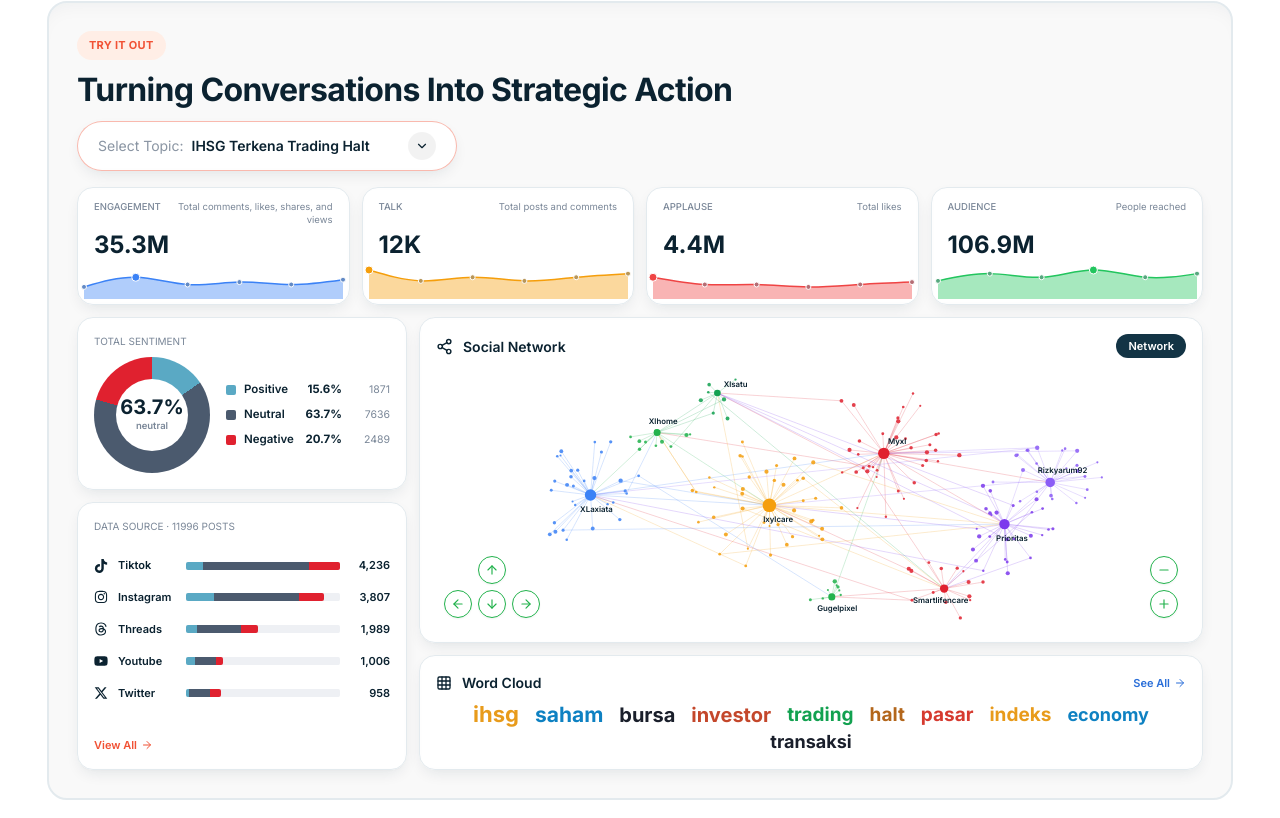
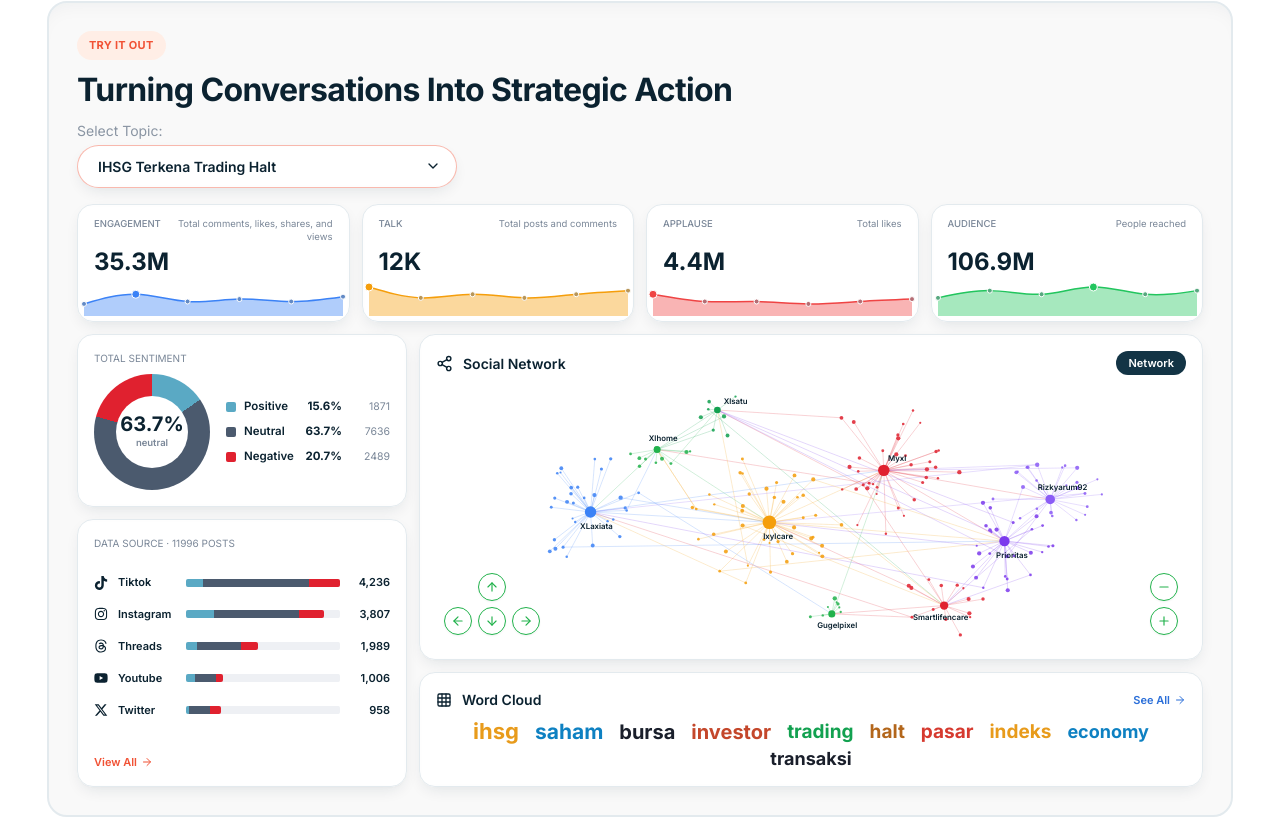
Before and after one commit to aliviaali/socindex, a Next.js app: page / in a window 1280 px wide. Shown: the part 5480-6298 px from the top of the page. Built offline with nearby package versions, Linux system fonts and the light colour scheme.

Commit message:
Update GlassSelect.tsx

```diff
--- a/components/GlassSelect.tsx
+++ b/components/GlassSelect.tsx
@@ -1,103 +1,31 @@
 "use client";
-
-import { useEffect, useId, useRef, useState } from "react";
+import { useId, type ReactNode } from "react";
 import { LuChevronDown } from "react-icons/lu";
 import { cn } from "@/lib/cn";
-
-type Opt = { value: string; label: string };
-
-/**
- * Dropdown kustom ber-glassmorphism (menggantikan <select> bawaan browser).
- * Mendukung keyboard (↑ ↓ Enter Esc), klik di luar untuk menutup, dan `name` untuk form (input hidden).
- */
-export function GlassSelect({
-  options, value, onChange, placeholder = "Select", name, id, ariaLabel, className, buttonClassName, menuClassName, prefix,
-}: {
-  options: readonly Opt[];
-  value: string;
-  onChange: (v: string) => void;
-  placeholder?: string;
-  name?: string;
-  id?: string;
-  ariaLabel?: string;
-  className?: string;
-  buttonClassName?: string;
-  menuClassName?: string;
-  prefix?: React.ReactNode;
-}) {
-  const [open, setOpen] = useState(false);
-  const [hi, setHi] = useState(0);
-  const root = useRef<HTMLDivElement>(null);
-  const uid = useId();
-  const cur = options.find((o) => o.value === value);
-
-  useEffect(() => {
-    if (!open) return;
-    const away = (e: MouseEvent) => !root.current?.contains(e.target as Node) && setOpen(false);
-    document.addEventListener("mousedown", away);
-    return () => document.removeEventListener("mousedown", away);
-  }, [open]);
-
-  function toggle() {
-    setHi(Math.max(0, options.findIndex((o) => o.value === value)));
-    setOpen((v) => !v);
-  }
-  function onKey(e: React.KeyboardEvent) {
-    if (e.key === "Escape") return setOpen(false);
-    if (e.key === "ArrowDown" || e.key === "ArrowUp") {
-      e.preventDefault();
-      if (!open) return toggle();
-      setHi((h) => (h + (e.key === "ArrowDown" ? 1 : -1) + options.length) % options.length);
-    } else if ((e.key === "Enter" || e.key === " ") && open) {
-      e.preventDefault();
-      onChange(options[hi].value);
-      setOpen(false);
-    }
-  }
-
+type Props = {
+  options: readonly { value: string; label: string }[];
+  value: string; onChange: (value: string) => void;
+  placeholder?: string; name?: string; id?: string; ariaLabel?: string;
+  className?: string; buttonClassName?: string; menuClassName?: string;
+  prefix?: ReactNode; disabled?: boolean; required?: boolean;
+  "aria-invalid"?: boolean; "aria-describedby"?: string;
+};
+export function GlassSelect({ options, value, onChange, placeholder = "Select", name, id, ariaLabel, className, buttonClassName, prefix, disabled, required, "aria-invalid": invalid, "aria-describedby": describedBy }: Props) {
+  const generatedId = useId();
+  const selectId = id ?? generatedId;
   return (
-    <div ref={root} className={cn("relative", className)} onKeyDown={onKey}>
-      {name && <input type="hidden" name={name} value={value} />}
-      <button
-        type="button"
-        id={id}
-        aria-haspopup="listbox"
-        aria-expanded={open}
-        aria-controls={`${uid}-list`}
-        aria-label={ariaLabel}
-        onClick={toggle}
-        className={cn("flex w-full items-center gap-2 text-left", buttonClassName)}
-      >
-        {prefix}
-        <span className={cn("min-w-0 flex-1 truncate", !cur && "opacity-70")}>{cur ? cur.label : placeholder}</span>
-        <span className="grid h-7 w-7 shrink-0 place-items-center rounded-full bg-black/5 dark:bg-white/10">
-          <LuChevronDown size={14} className={cn("transition-transform", open && "rotate-180")} />
-        </span>
-      </button>
-      {open && (
-        <ul
-          id={`${uid}-list`}
-          role="listbox"
-          className={cn("glass-strong glass-select-menu absolute left-0 right-0 top-[calc(100%+8px)] z-40 max-h-64 animate-fadeUp overflow-auto rounded-2xl p-1.5 text-left text-[14px] text-navy-ink dark:text-white", menuClassName)}
-        >
-          {options.map((o, i) => (
-            <li
-              key={o.value}
-              role="option"
-              aria-selected={o.value === value}
-              onMouseEnter={() => setHi(i)}
-              onClick={() => { onChange(o.value); setOpen(false); }}
-              className={cn(
-                "min-h-11 cursor-pointer rounded-xl px-4 py-2.5 transition-colors dark:text-white",
-                i === hi && "bg-orange-100 dark:bg-white/15",
-                o.value === value && "bg-orange-50 font-semibold text-[#9A2D16] dark:bg-white/10 dark:text-white",
-              )}
-            >
-              {o.label}
-            </li>
-          ))}
-        </ul>
-      )}
+    <div className={cn("relative", className)}>
+      {prefix && <label htmlFor={selectId} className="mb-1 block text-sm">{prefix}</label>}
+      <div className="relative">
+        <select id={selectId} name={name} value={value} onChange={event => onChange(event.target.value)}
+          aria-label={ariaLabel} aria-invalid={invalid} aria-describedby={describedBy}
+          disabled={disabled || options.length === 0} required={required}
+          className={cn("block w-full appearance-none cursor-pointer !pr-10 text-left focus-visible:ring-2 focus-visible:ring-orange-400 disabled:cursor-not-allowed disabled:opacity-60", buttonClassName)}>
+          <option value="" disabled className="bg-white text-slate-900 dark:bg-slate-900 dark:text-white">{placeholder}</option>
+          {options.map(option => <option key={option.value} value={option.value} className="bg-white text-slate-900 dark:bg-slate-900 dark:text-white">{option.label}</option>)}
+        </select>
+        <LuChevronDown aria-hidden className="pointer-events-none absolute right-4 top-1/2 h-4 w-4 -translate-y-1/2" />
+      </div>
     </div>
   );
 }
```
